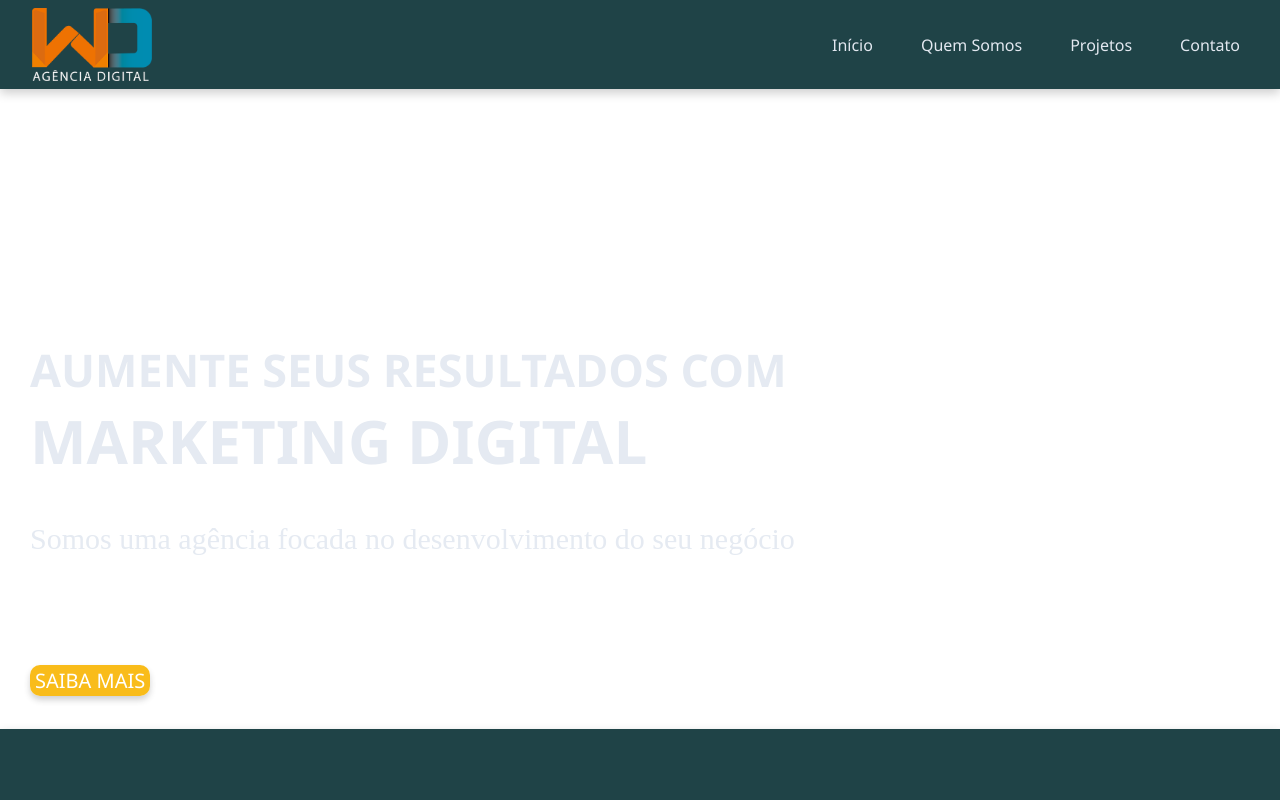
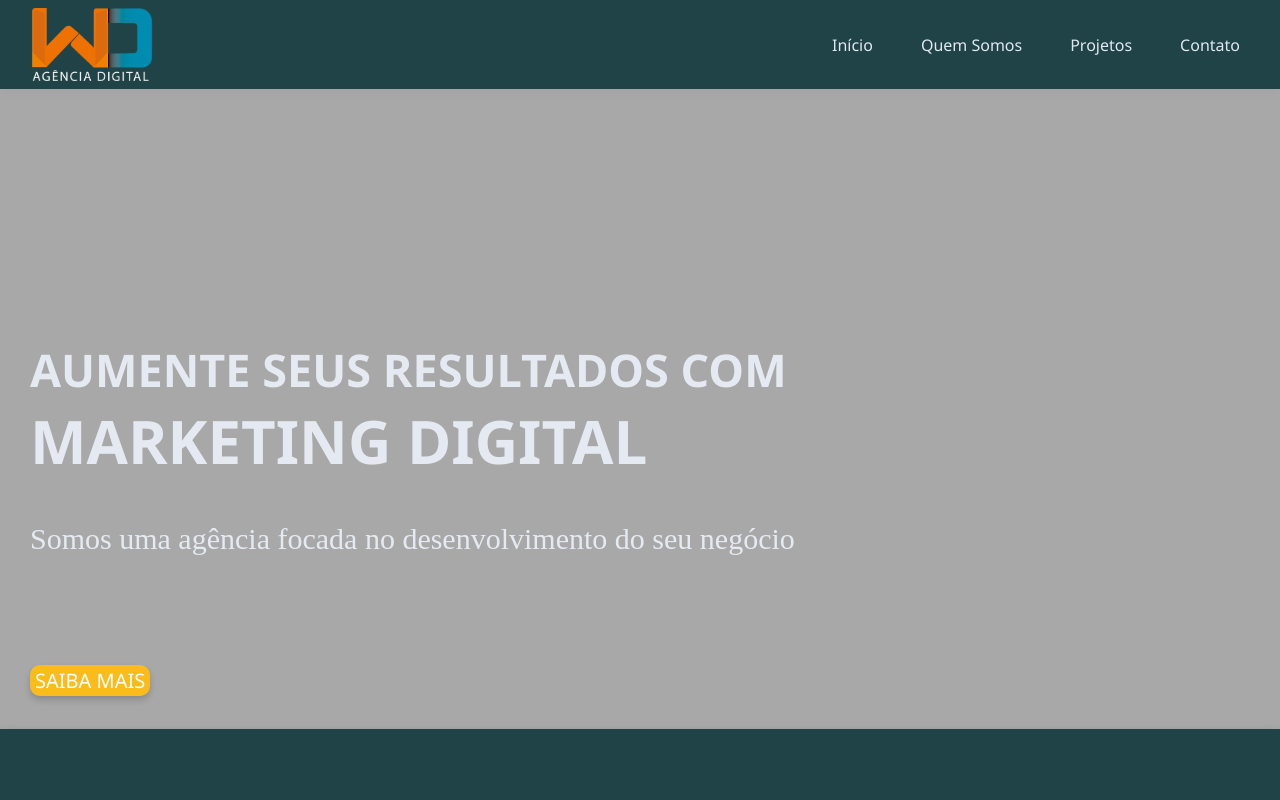
Before and after one commit to wilhans57/wdagenciademarketing, a plain HTML site: page index.html in a window 1280 px wide. Shown: the top 800 px of the page. Drawn offline with nearby package versions, Linux system fonts and the light colour scheme; the site is published under a folder, as on GitHub Pages, so addresses that start at the root find nothing.

Commit message:
Arrumado caminho da imagem css

```diff
--- a/style.css
+++ b/style.css
@@ -106,7 +106,7 @@ header {
 }
 
 .cabecalho {
-    background-image: url('/img/imagem fundo02.jpg');
+    background-image: url('img/imagem fundo02.jpg');
     background-size: cover;
     background-position: center;
     height: 80vh;
```
